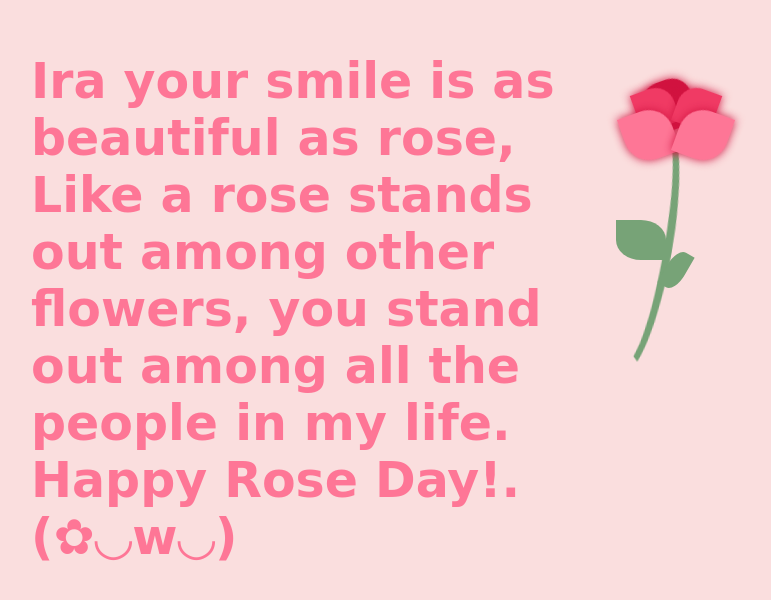
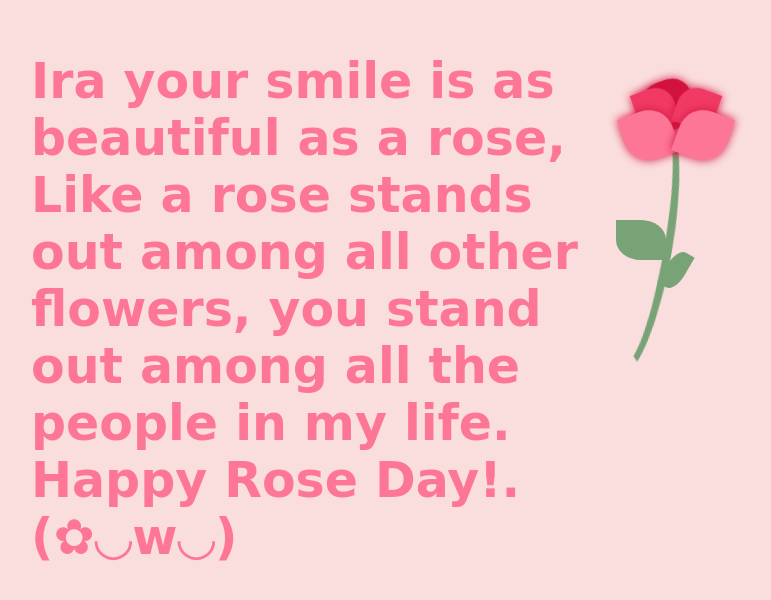
Before and after one commit to Tach-commit/Tach-commit.github.io, a plain HTML site: page rose.html in a window 1280 px wide. Shown: the part 180-780 px from the top of the page, without its empty margins (209-980 px from the left). Drawn offline with Linux system fonts and the light colour scheme; a web font is replaced by a local one.

Commit message:
Update rose.html

```diff
--- a/rose.html
+++ b/rose.html
@@ -154,7 +154,7 @@ h1{
 </style>
 <div class="container">
 			<div class="letter">
-				<h1>Ira your smile is as beautiful as rose, Like a rose stands out among other flowers, you stand out among all the people in my life. Happy Rose Day!. (✿◡w◡)</h1>
+				<h1>Ira your smile is as beautiful as a rose, Like a rose stands out among all other flowers, you stand out among all the people in my life. Happy Rose Day!. (✿◡w◡)</h1>
 			</div>
 			<div class="rose">
 				<div class="flower">
```
